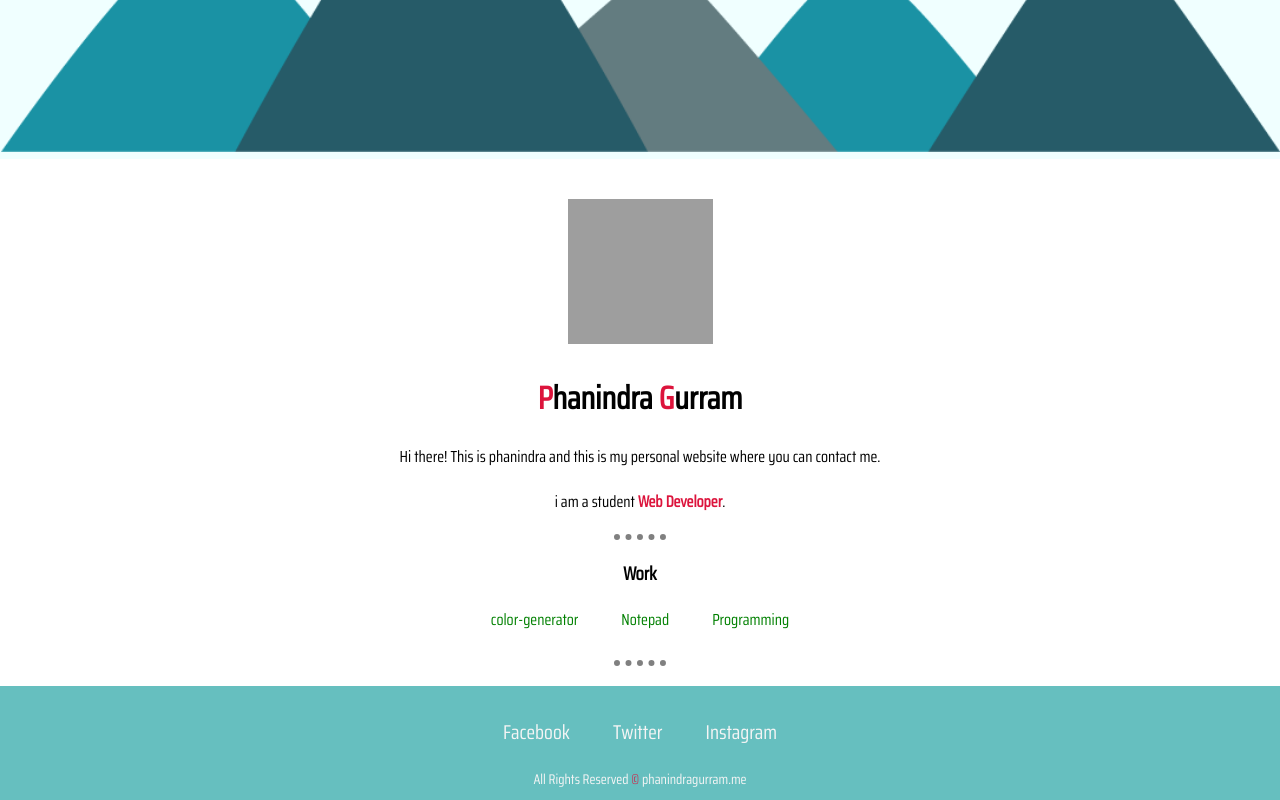
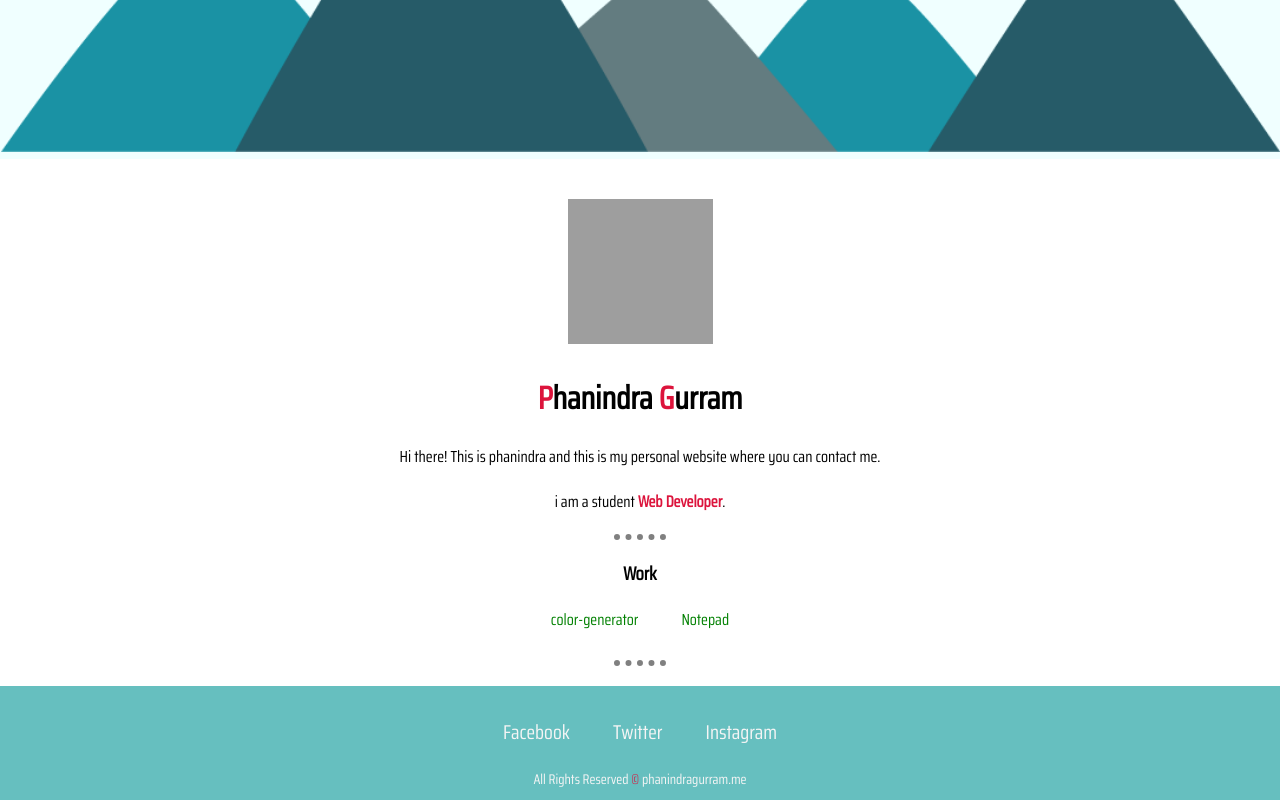
Before and after one commit to PhanindraGurram/phanindra-s-personal-website, a plain HTML site: page index.html in a window 1280 px wide. Shown: the part 537-1337 px from the top of the page. Drawn offline with Linux system fonts and the light colour scheme; grey boxes are pictures that could not be loaded.

Commit message:
Update index.html

```diff
--- a/index.html
+++ b/index.html
@@ -29,7 +29,6 @@
             <div class="hobbies2">
                 <a class="hobbies" href="https://en.wikipedia.org/wiki/Cricket" target="_blank">color-generator</a>
                 <a class="hobbies" href="https://en.wikipedia.org/wiki/volley_ball" target="_blank">Notepad</a>
-                <a class="hobbies" href="https://en.wikipedia.org/wiki/Programmer" target="_blank">Programming</a>
             </div>
         </div>
         <hr class="hrline">
```
